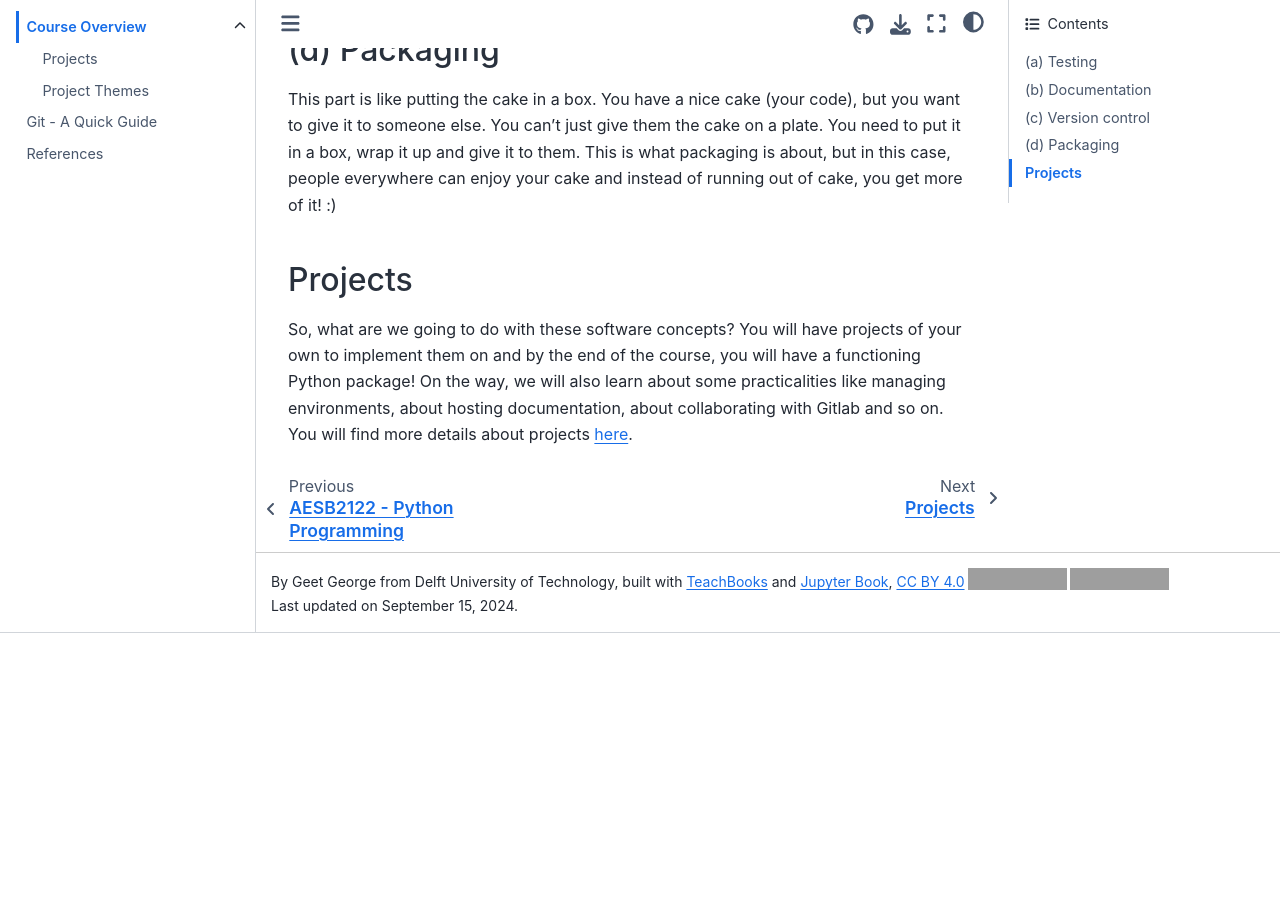
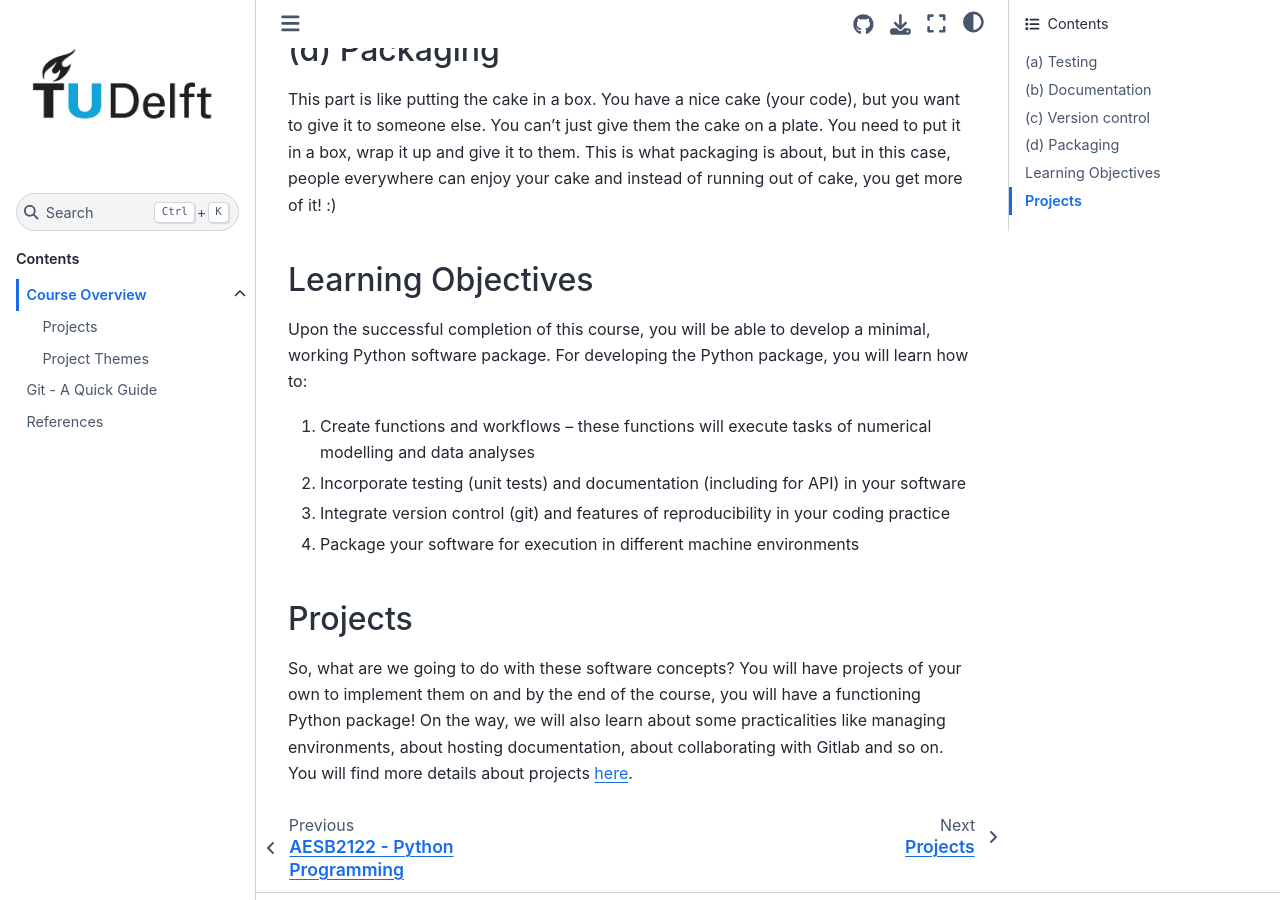
Before and after one commit to Geet-George/test-doc-pack, a Jupyter Book: the page built from book/content/course/overview.md, in a window 1280 px wide and 900 px high, scrolled down 967 px. Built offline with Jupyter Book 1.0.4 settings and Sphinx 7.4.7 and the Sphinx Book theme 1.1.4, drawn with Linux system fonts in a browser that asks for light colours; comment, search, counter and statistics services are not loaded; before the commit the page ends 1600 px from its top, so only the background shows below that; grey boxes are pictures that could not be loaded.

Commit message:
add learning objectives

```diff
--- a/book/content/course/overview.md
+++ b/book/content/course/overview.md
@@ -18,6 +18,15 @@
 
 This part is like putting the cake in a box. You have a nice cake (your code), but you want to give it to someone else. You can't just give them the cake on a plate. You need to put it in a box, wrap it up and give it to them. This is what packaging is about, but in this case, people everywhere can enjoy your cake and instead of running out of cake, you get more of it! :)
 
+## Learning Objectives
+
+Upon the successful completion of this course, you will be able to develop a minimal, working Python software package. For developing the Python package, you will learn how to:
+
+1.	Create functions and workflows – these functions will execute tasks of numerical modelling and data analyses
+2.	Incorporate testing (unit tests) and documentation (including for API) in your software
+3.	Integrate version control (git) and features of reproducibility in your coding practice
+4.	Package your software for execution in different machine environments
+
 ## Projects
 
 So, what are we going to do with these software concepts? You will have projects of your own to implement them on and by the end of the course, you will have a functioning Python package! On the way, we will also learn about some practicalities like managing environments, about hosting documentation, about collaborating with Gitlab and so on. You will find more details about projects [here](projects/projects.md).
```
